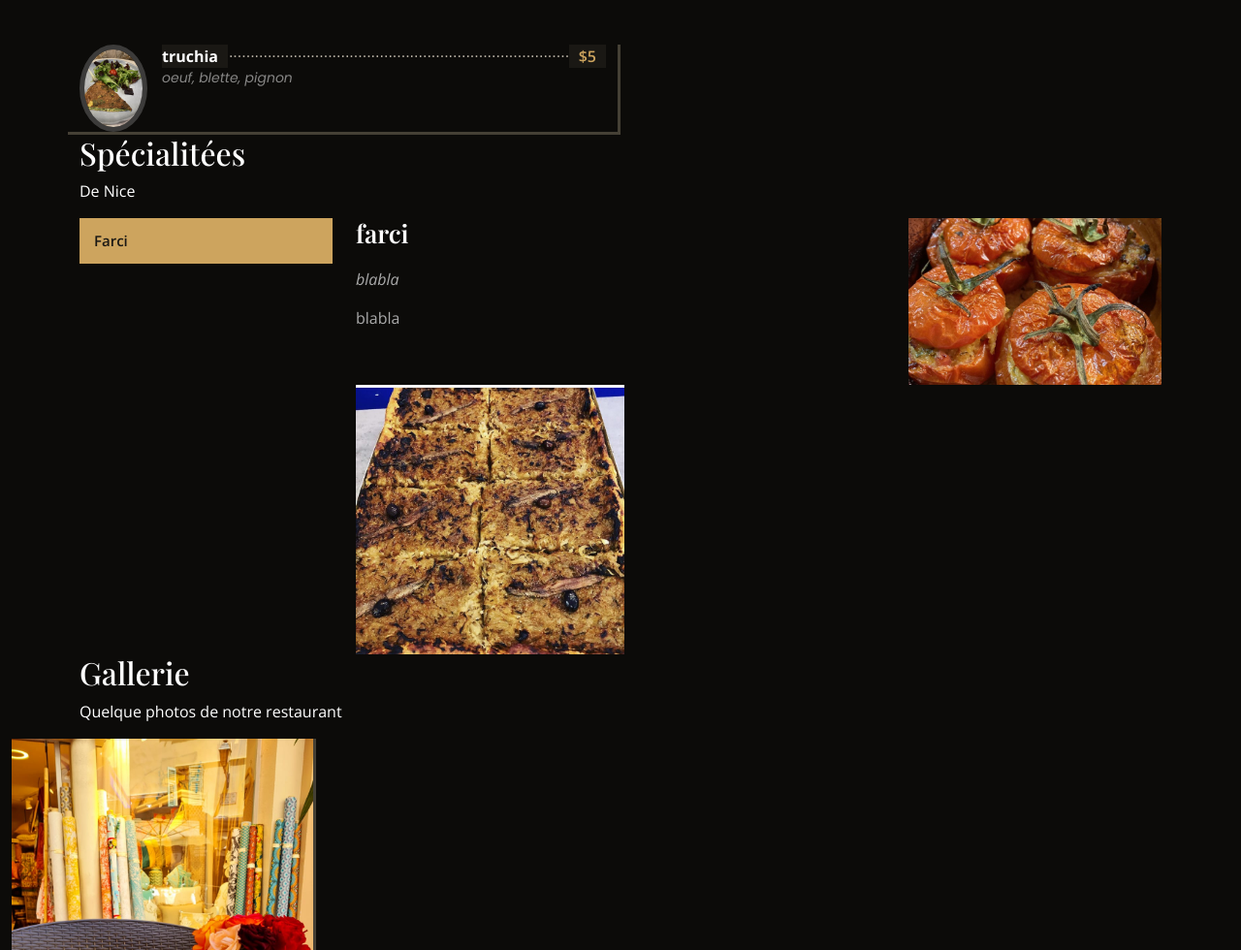
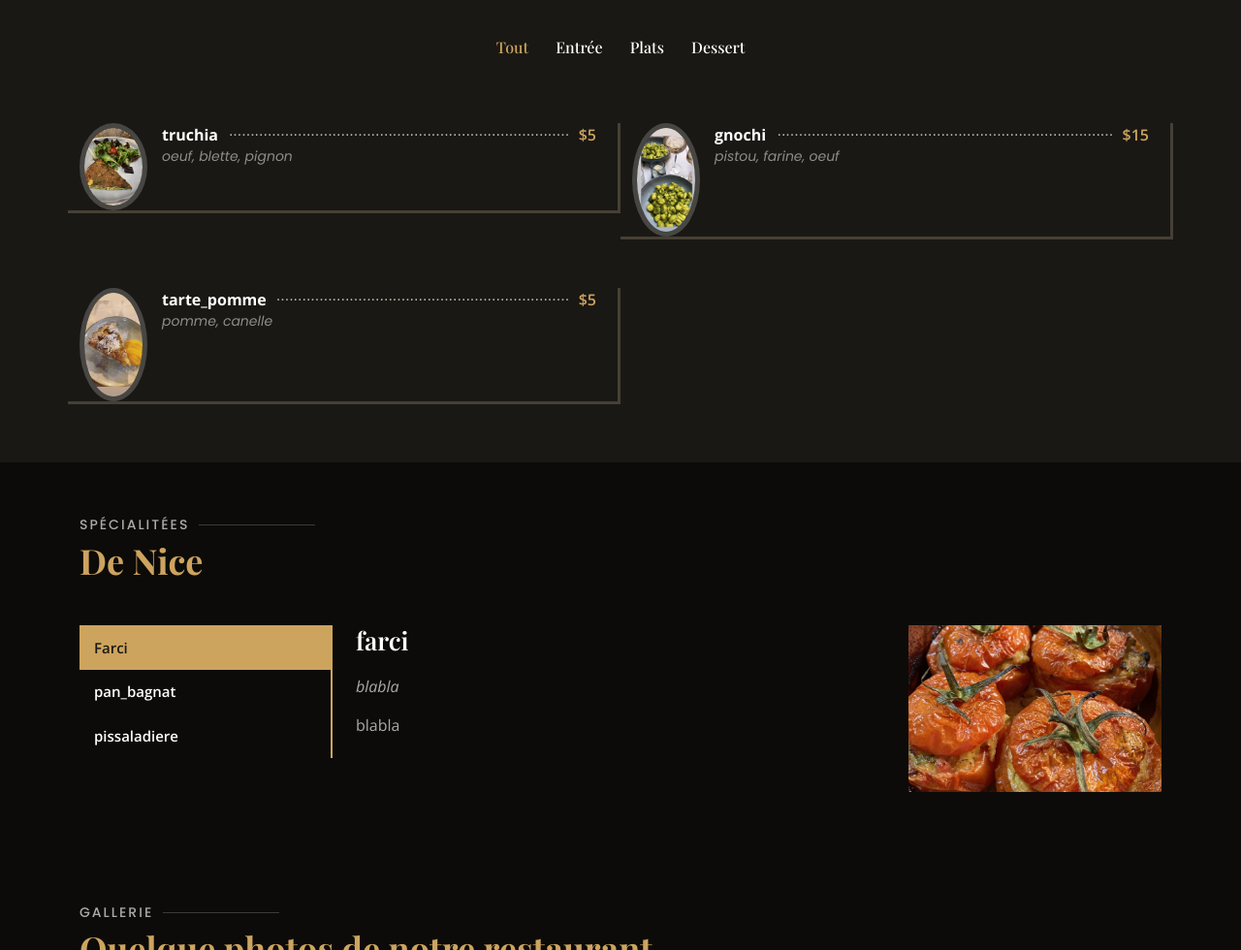
Before and after one commit to antoinemunoz/A-BUTEGHINNA, a plain HTML site: page boostrap/index.html in a window 1280 px wide. Shown: the part 1820-2800 px from the top of the page at 97% size. Drawn offline with nearby package versions, Linux system fonts and the light colour scheme; a web font is replaced by a local one.

Commit message:
adding new photo

```diff
--- a/boostrap/assets/css/style.css
+++ b/boostrap/assets/css/style.css
@@ -1199,3 +1199,48 @@ book-a-table-btn
   font-size: 13px;
   color: #fff;
 }
+
+/* ----------- separate section ----------- */
+
+section {
+  padding: 60px 0;
+  overflow: hidden;
+}
+
+.section-bg {
+  background-color: #1a1814;
+}
+
+.section-title {
+  padding-bottom: 40px;
+}
+
+.section-title h2 {
+  font-size: 14px;
+  font-weight: 500;
+  padding: 0;
+  line-height: 1px;
+  margin: 0 0 5px 0;
+  letter-spacing: 2px;
+  text-transform: uppercase;
+  color: #aaaaaa;
+  font-family: "Poppins", sans-serif;
+}
+
+.section-title h2::after {
+  content: "";
+  width: 120px;
+  height: 1px;
+  display: inline-block;
+  background: rgba(255, 255, 255, 0.2);
+  margin: 4px 10px;
+}
+
+.section-title p {
+  margin: 0;
+  margin: 0;
+  font-size: 36px;
+  font-weight: 700;
+  font-family: "Playfair Display", serif;
+  color: #cda45e;
+}
--- a/boostrap/index.html
+++ b/boostrap/index.html
@@ -158,6 +158,39 @@
                 oeuf, blette, pignon
               </div>
             </div>
+
+            <div class="col-lg-6 menu-item filter-plats">
+              <img
+                src="assets/img/menu/gnochi.jpg"
+                class="menu-img"
+                alt=""
+              />
+              <div class="menu-content">
+                <a href="assets/img/menu/gnochi.jpg"
+                class="gallery-lightbox"
+                data-gall="menu-item">gnochi</a><span>$15</span>
+              </div>
+              <div class="menu-ingredients">
+                pistou, farine, oeuf
+              </div>
+            </div>
+
+            <div class="col-lg-6 menu-item filter-dessert">
+              <img
+                src="assets/img/menu/tarte_pomme.jpg"
+                class="menu-img"
+                alt=""
+              />
+              <div class="menu-content">
+                <a href="assets/img/menu/tarte_pomme.jpg"
+                class="gallery-lightbox"
+                data-gall="menu-item">tarte_pomme</a><span>$5</span>
+              </div>
+              <div class="menu-ingredients">
+                pomme, canelle
+              </div>
+            </div>
+
           </div>
         </div>
       </section>
@@ -181,6 +214,16 @@
                     href="#tab-1"
                     >Farci</a
                   >
+                  <li class="nav-item">
+                    <a class="nav-link" data-bs-toggle="tab" href="#tab-2"
+                      >pan_bagnat</a
+                    >
+                  </li>
+                  <li class="nav-item">
+                    <a class="nav-link" data-bs-toggle="tab" href="#tab-3"
+                      >pissaladiere</a
+                    >
+                  </li>
               </ul>
             </div>
             <div class="col-lg-9 mt-4 mt-lg-0">
@@ -205,6 +248,39 @@
                     </div>
                   </div>
                 </div>
+
+                <div class="tab-pane" id="tab-2">
+                  <div class="row">
+                    <div class="col-lg-8 details order-2 order-lg-1">
+                      <h3>pan_bagnat</h3>
+                      <p class="fst-italic">
+                        blabla
+                      </p>
+                      <p>
+                        blabla
+                      </p>
+                    </div>
+                    <div class="col-lg-4 text-center order-1 order-lg-2">
+                      <img
+                        src="assets/img/spécialités/pan_bagnat.jpg"
+                        alt=""
+                        class="img-fluid"
+                      />
+                    </div>
+                  </div>
+                </div>
+
+                <div class="tab-pane" id="tab-3">
+                  <div class="row">
+                    <div class="col-lg-8 details order-2 order-lg-1">
+                      <h3>pissaladiere</h3>
+                      <p class="fst-italic">
+                        blabla
+                      </p>
+                      <p>
+                        blabla
+                      </p>
+                    </div>
                     <div class="col-lg-4 text-center order-1 order-lg-2">
                       <img
                         src="assets/img/spécialités/pissaladiere.jpg"
@@ -213,7 +289,6 @@
                       />
                     </div>
                   </div>
-                </div>
               </div>
             </div>
           </div>
@@ -241,6 +316,36 @@
                 >
                   <img
                     src="assets/img/gallery/caneloni.JPG"
+                    alt=""
+                    class="img-fluid"
+                  />
+                </a>
+              </div>
+            </div>
+            <div class="col-lg-3 col-md-4">
+              <div class="gallery-item">
+                <a
+                  href="assets/img/gallery/fleur-courgette.jpg"
+                  class="menu-lightbox"
+                  data-gall="gallery-item"
+                >
+                  <img
+                    src="assets/img/gallery/fleur-courgette.jpg"
+                    alt=""
+                    class="img-fluid"
+                  />
+                </a>
+              </div>
+            </div>
+            <div class="col-lg-3 col-md-4">
+              <div class="gallery-item">
+                <a
+                  href="assets/img/gallery/tomate.jpg"
+                  class="menu-lightbox"
+                  data-gall="gallery-item"
+                >
+                  <img
+                    src="assets/img/gallery/tomate.jpg"
                     alt=""
                     class="img-fluid"
                   />
```
Also changed, not shown: boostrap/assets/img/about-bg.jpg, boostrap/assets/img/about.jpg (deleted), boostrap/assets/img/gallery/fleur-courgette.jpg (added), boostrap/assets/img/gallery/tomate.jpg (added), boostrap/assets/img/hero-bg.jpg, boostrap/assets/img/menu/gnochi.jpg (renamed from boostrap/assets/img/gallery/image_hero.jpg), boostrap/assets/img/menu/tarte_pomme.jpg (added), boostrap/assets/img/spécialités/pan_bagnat.jpg (added).
